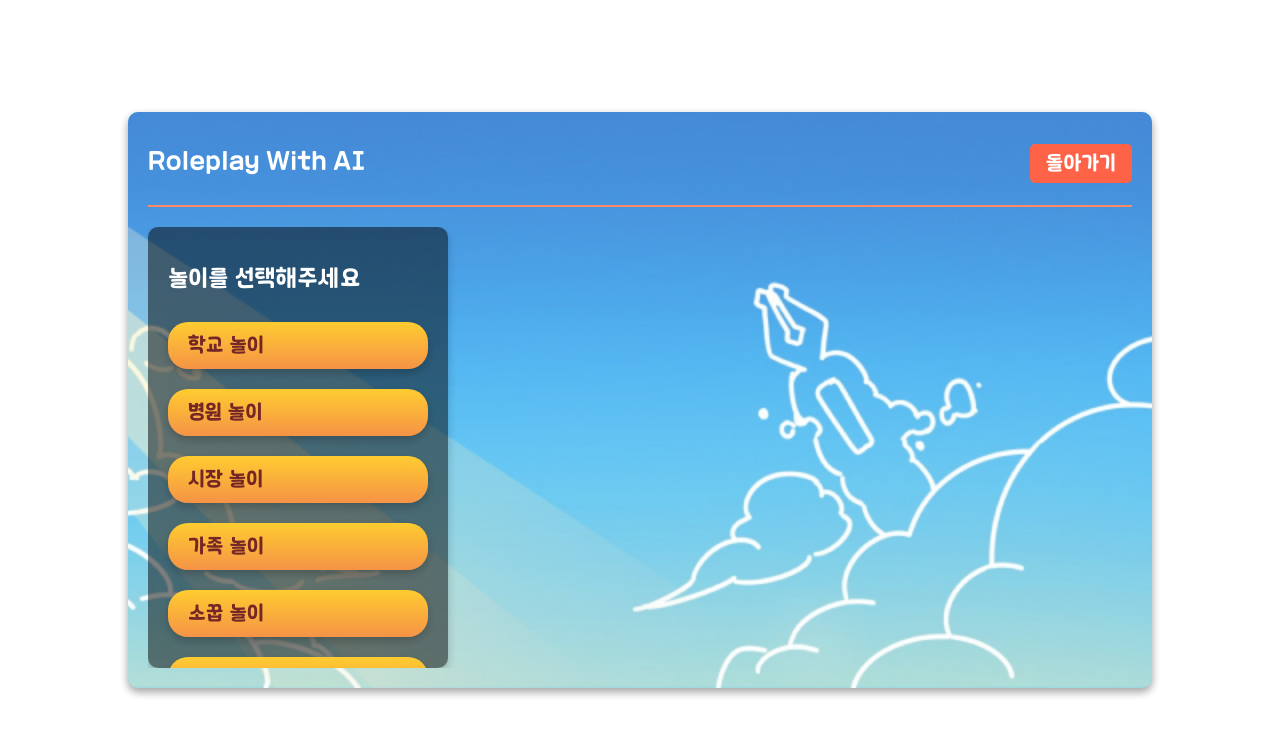
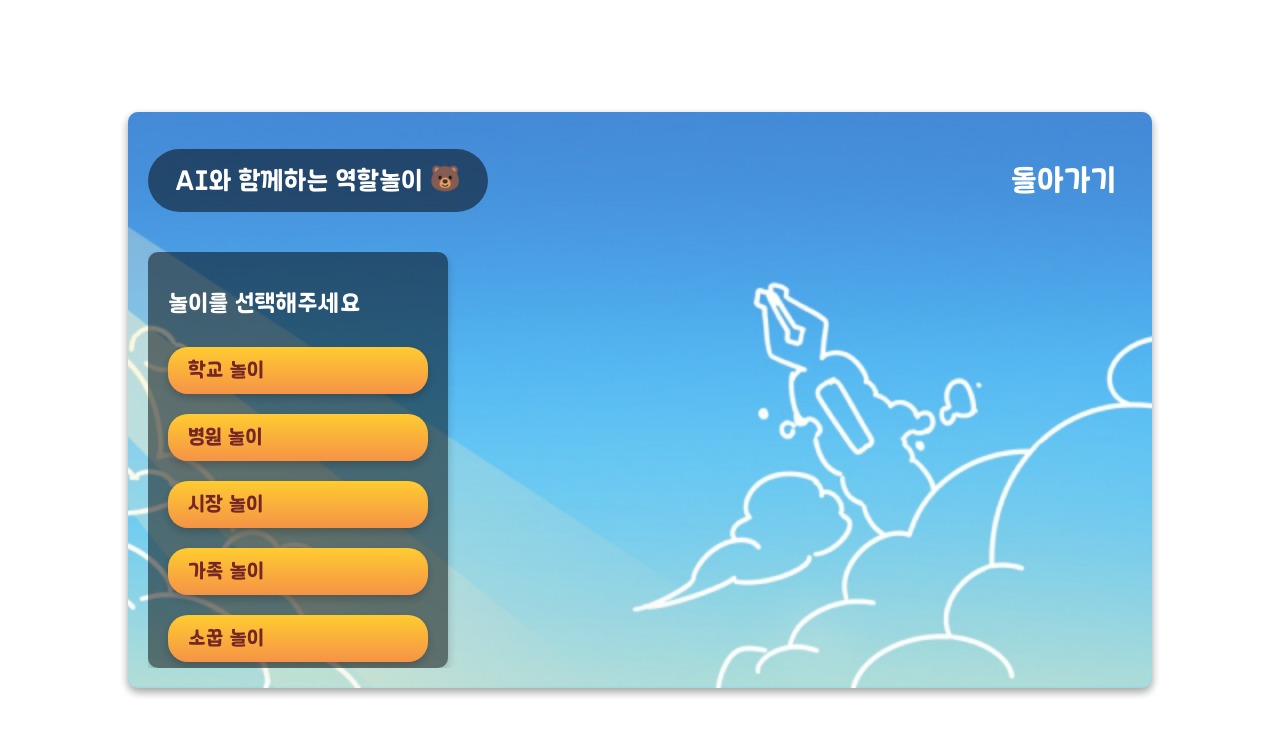
Before and after one commit to Prize-Three/roleplay_frontend, a React (Create React App) app: page /situation in a window 1280 px wide. Shown: the top 736 px of the page. Built offline with nearby package versions, Linux system fonts and the light colour scheme.

Commit message:
Situation페이지 상단 디자인

```diff
--- a/src/pages/Situation/Situation.jsx
+++ b/src/pages/Situation/Situation.jsx
@@ -63,7 +63,7 @@ function Situation() {
         <Layout>
             <div className={styles.situationWrap}>
                 <div className={styles.header}>
-                    <h1 className={styles.title}>Roleplay With AI</h1>
+                    <h1 className={styles.title}> AI와 함께하는 역할놀이 🐻</h1>
                     <button onClick={handleExit} className={styles.exitButton}>돌아가기</button>
                 </div>
                 <div className={styles.content}>
--- a/src/pages/Situation/Situation.module.scss
+++ b/src/pages/Situation/Situation.module.scss
@@ -47,30 +47,38 @@ body {
     display: flex;
     justify-content: space-between;
     align-items: center;
-    padding-bottom: 10px;
-    border-bottom: 2px solid #FF8B66; /* 하단 테두리 */
+    // padding-bottom: 10px;
+    // border-bottom: 3px solid #000000; /* 하단 테두리 */
 }
 
 .title {
-    font-size: 24px;
+    font-size: 25px;
     font-weight: bold;
     color: white;
+    width: 340px;
+    text-align: center;
+    height: 63px;
+    background: rgba(0, 0, 0, 0.5);
+    border-radius: 50px;
+    display: flex;
+    align-items: center; /* 수직 중앙 정렬 */
+    justify-content: center; /* 수평 중앙 정렬 */
 }
 
 .exitButton {
-    background-color: #FF6347; /* 진한 주황색 */
+    background-color: transparent; /* 진한 주황색 */
     color: #FFFFFF; /* 흰색 폰트 */
     border: none;
     padding: 8px 16px;
     border-radius: 5px;
-    font-size: 20px;
+    font-size: 30px;
     cursor: pointer;
     transition: background-color 0.3s ease;
     font-family: 'LaundryGothicBold', sans-serif;
 
-    &:hover {
-        background-color: #FF4500; /* 더 진한 주황색으로 호버 */
-    }
+    // &:hover {
+    //     background-color: #FF4500; /* 더 진한 주황색으로 호버 */
+    // }
 }
 
 .content {
```
